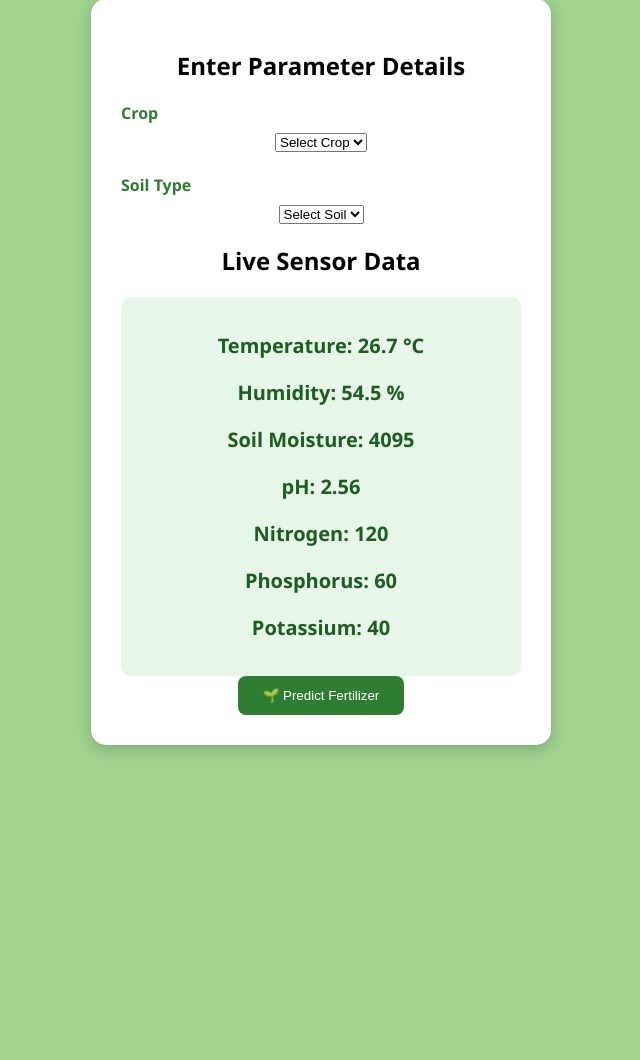
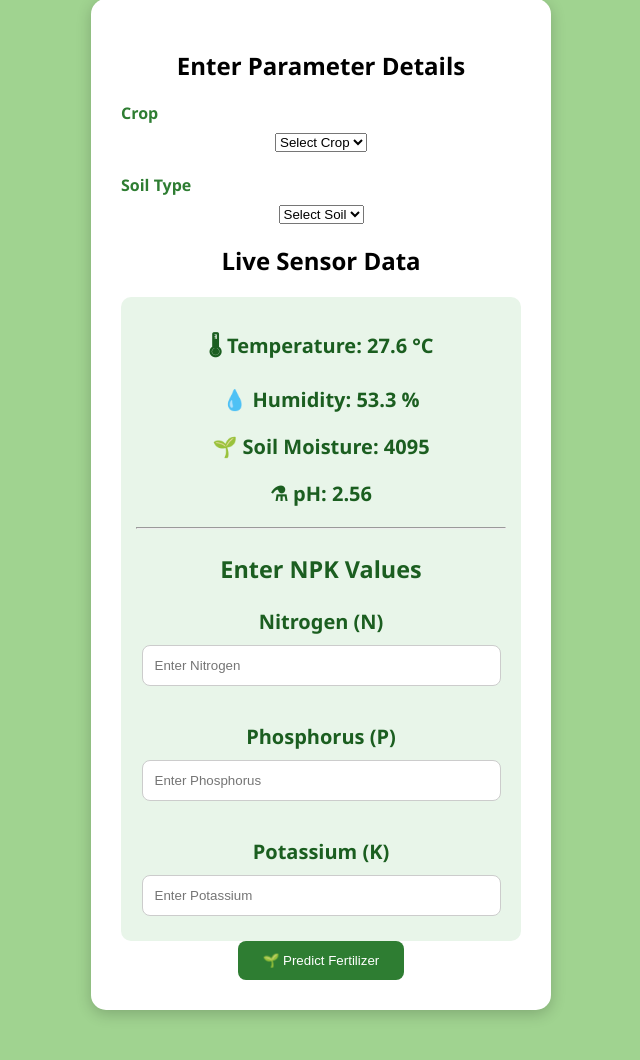
Before and after one commit to JyothiMaheswaram/AI-Based-Fertilizer-Recommendation-System, a Flask app: page /fertilizer in a window 1280 px wide. Shown: the part 195-1255 px from the top of the page, without its empty margins (319-959 px from the left). Before the commit the page ends 948 px from the top, so only its background shows below. Run offline with Flask 3, Linux system fonts and the light colour scheme; parts of the project's set-up code (start-up, migrations or seed data) failed here and were passed over.

Commit message:
Updated fertilizer page, history clear button and latest improvements

```diff
--- a/app.py
+++ b/app.py
@@ -1,4 +1,4 @@
-from flask import Flask, render_template, request, jsonify
+from flask import Flask, render_template, request, jsonify, redirect
 import sqlite3
 import joblib
 import pandas as pd
@@ -363,6 +363,19 @@ def history():
         records=records
     )
 
+@app.route("/clear_history", methods=["POST"])
+def clear_history():
+
+    conn = sqlite3.connect("database.db")
+    cursor = conn.cursor()
+
+    cursor.execute("DELETE FROM history")
+
+    conn.commit()
+    conn.close()
+
+    return redirect("/history")
+
 @app.route("/analytics")
 def analytics():
 
--- a/database/sensor_data.json
+++ b/database/sensor_data.json
@@ -1,6 +1,6 @@
 {
-    "temperature": 26.7,
-    "humidity": 54.5,
+    "temperature": 27.6,
+    "humidity": 53.3,
     "soil": 4095,
     "ph": 2.56,
     "nitrogen": 120,
--- a/templates/fertilizer.html
+++ b/templates/fertilizer.html
@@ -85,20 +85,39 @@
 
 <div class="result-box">
 
-<p><b>Temperature:</b> {{ sensor.temperature }} °C</p>
+<p><b>🌡 Temperature:</b> {{ sensor.temperature }} °C</p>
 
-<p><b>Humidity:</b> {{ sensor.humidity }} %</p>
+<p><b>💧 Humidity:</b> {{ sensor.humidity }} %</p>
 
-<p><b>Soil Moisture:</b> {{ sensor.soil }}</p>
+<p><b>🌱 Soil Moisture:</b> {{ sensor.soil }}</p>
 
-<p><b>pH:</b> {{ sensor.ph }}</p>
+<p><b>⚗ pH:</b> {{ sensor.ph }}</p>
 
-<p><b>Nitrogen:</b> {{ sensor.nitrogen }}</p>
+<hr>
 
-<p><b>Phosphorus:</b> {{ sensor.phosphorus }}</p>
+<h3>Enter NPK Values</h3>
 
-<p><b>Potassium:</b> {{ sensor.potassium }}</p>
+<label>Nitrogen (N)</label>
+<input type="number"
+       name="nitrogen"
+       placeholder="Enter Nitrogen"
+       required>
 
+<br><br>
+
+<label>Phosphorus (P)</label>
+<input type="number"
+       name="phosphorus"
+       placeholder="Enter Phosphorus"
+       required>
+
+<br><br>
+
+<label>Potassium (K)</label>
+<input type="number"
+       name="potassium"
+       placeholder="Enter Potassium"
+       required>
 </div>
 
 <button type="submit">
```
Also changed, not shown: templates/history.html (+24 -2 lines), database.db, static/analytics.png.
